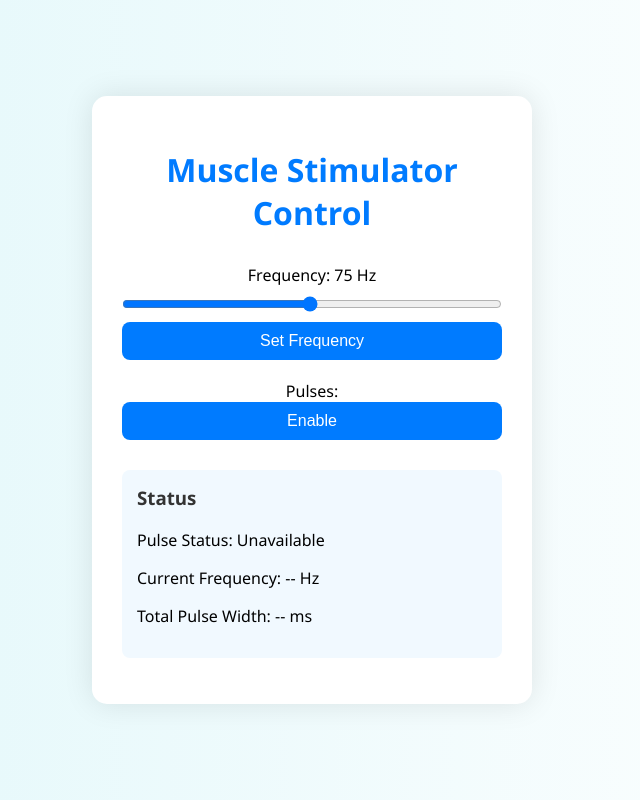
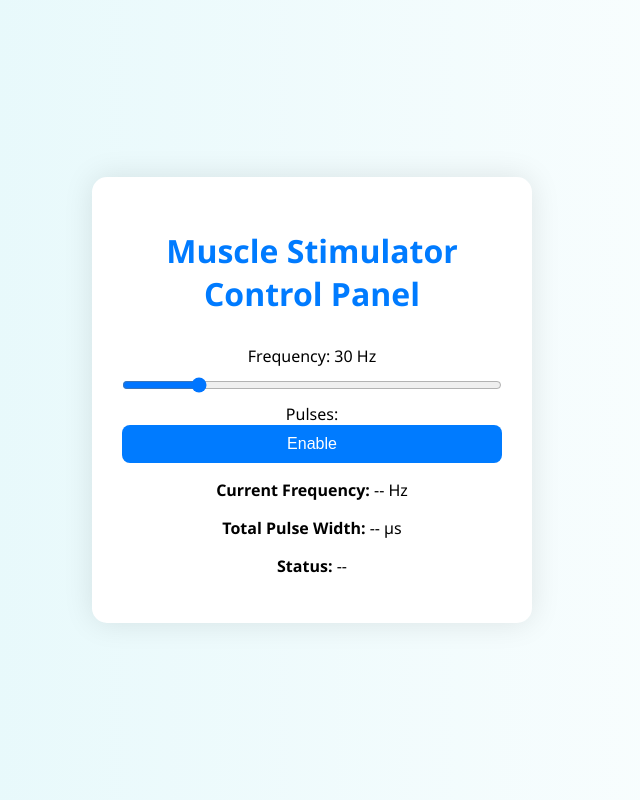
Before and after one commit to StimulatorGuru/ESP32_Control, a Flask app: page / in a window 1280 px wide. Shown: the whole page, without its empty margins (328-968 px from the left). Run offline with Flask 3, Linux system fonts and the light colour scheme; data that the repository does not hold is empty.

Commit message:
Update index.html

```diff
--- a/templates/index.html
+++ b/templates/index.html
@@ -7,24 +7,22 @@
 </head>
 <body>
   <div class="container">
-    <h1>Muscle Stimulator Control</h1>
+    <h1>Muscle Stimulator Control Panel</h1>
 
-    <div class="control-section">
-      <label for="freq-slider">Frequency: <span id="freq-value">75</span> Hz</label>
-      <input type="range" id="freq-slider" min="2" max="150" value="75">
-      <button id="set-freq-btn">Set Frequency</button>
+    <div class="slider-container">
+      <label for="freq">Frequency: <span id="freq-value">30</span> Hz</label>
+      <input type="range" id="freq" name="freq" min="2" max="150" value="30">
     </div>
 
-    <div class="control-section">
+    <div class="toggle-container">
       <label>Pulses:</label>
       <button id="toggle-btn">Enable</button>
     </div>
 
-    <div class="status-section">
-      <h3>Status</h3>
-      <p>Pulse Status: <span id="pulse-status">Unknown</span></p>
-      <p>Current Frequency: <span id="current-freq">--</span> Hz</p>
-      <p>Total Pulse Width: <span id="pulse-width">--</span> ms</p>
+    <div class="status">
+      <p><strong>Current Frequency:</strong> <span id="freqStatus">--</span> Hz</p>
+      <p><strong>Total Pulse Width:</strong> <span id="pulseWidthStatus">--</span> µs</p>
+      <p><strong>Status:</strong> <span id="enableStatus">--</span></p>
     </div>
 
     <p id="response"></p>
```
